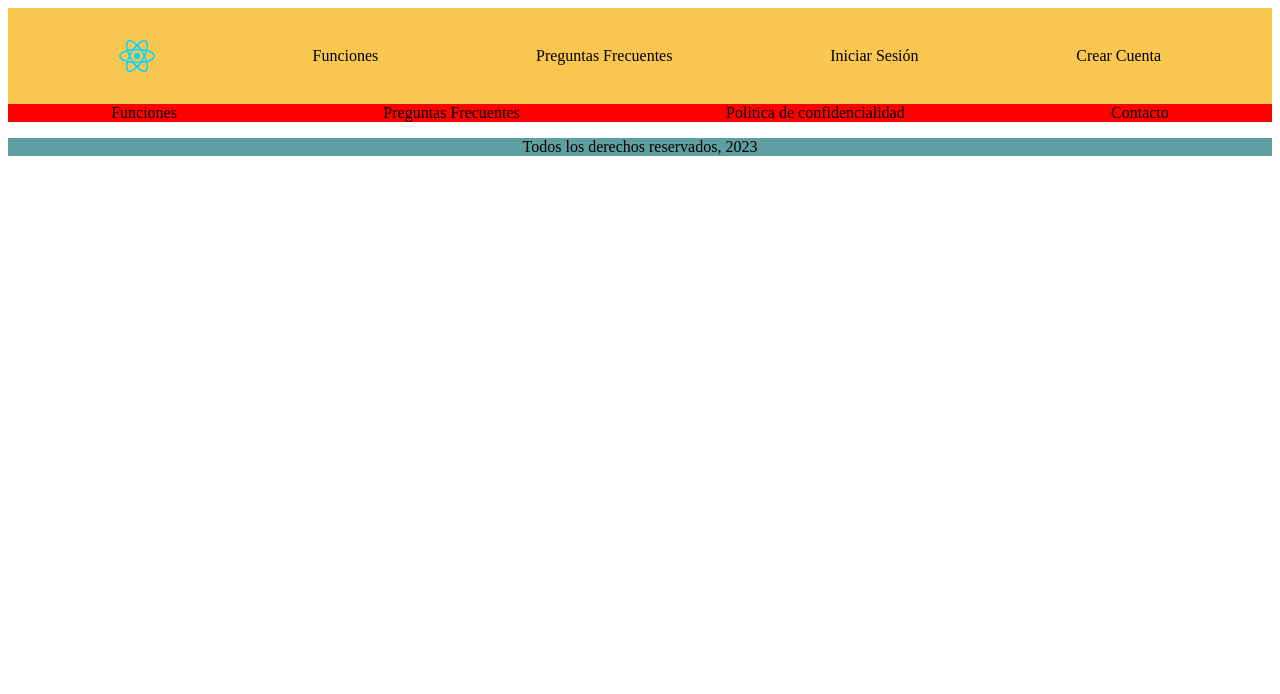
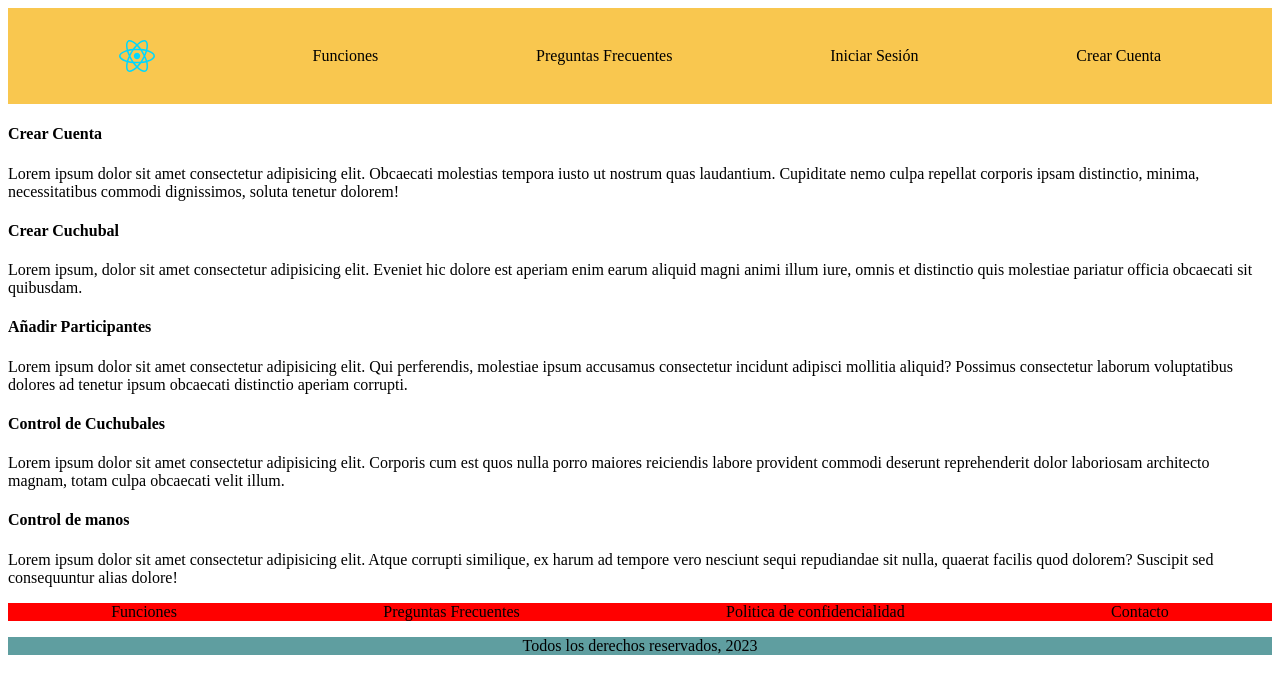
Before and after one commit to luisfernandob87/cuchubalWeb, a React (Vite) app: page /#/functions in a window 1280 px wide. Shown: the top 694 px of the page. Built offline with nearby package versions, Linux system fonts and the light colour scheme.

Commit message:
add principal pages

```diff
--- a/package.json
+++ b/package.json
@@ -10,8 +10,10 @@
     "preview": "vite preview"
   },
   "dependencies": {
+    "axios": "^1.4.0",
     "react": "^18.2.0",
     "react-dom": "^18.2.0",
+    "react-hook-form": "^7.45.4",
     "react-router-dom": "^6.14.2"
   },
   "devDependencies": {
--- a/src/components/CrearCuenta.jsx
+++ b/src/components/CrearCuenta.jsx
@@ -1,12 +1,11 @@
 import React from "react";
-import MenuInicio from "./inicio/MenuInicio";
 import Footer from "./inicio/Footer";
+import Principal from "./crearCuenta/Principal";
 
 function CrearCuenta() {
   return (
     <>
-      <MenuInicio />
-
+      <Principal />
       <Footer />
     </>
   );
--- a/src/components/Funciones.jsx
+++ b/src/components/Funciones.jsx
@@ -1,11 +1,13 @@
 import React from "react";
 import MenuInicio from "./inicio/MenuInicio";
 import Footer from "./inicio/Footer";
+import Principal from "./funciones/Principal";
 
 function Funciones() {
   return (
     <>
       <MenuInicio />
+      <Principal />
       <Footer />
     </>
   );
--- a/src/components/Login.jsx
+++ b/src/components/Login.jsx
@@ -1,12 +1,11 @@
 import React from "react";
 import Footer from "./inicio/Footer";
-import MenuInicio from "./inicio/MenuInicio";
+import Principal from "./login/Principal";
 
 const Login = () => {
   return (
     <>
-      <MenuInicio />
-
+      <Principal />
       <Footer />
     </>
   );
--- /dev/null
+++ b/src/components/crearCuenta/Principal.jsx
@@ -0,0 +1,38 @@
+import React from "react";
+import imagen from "../../assets/react.svg";
+import { useNavigate } from "react-router-dom";
+import axios from "axios";
+import { useForm } from "react-hook-form";
+
+function Principal() {
+  const navigate = useNavigate();
+  const {
+    register,
+    handleSubmit,
+    formState: { errors },
+  } = useForm();
+  const onSubmit = (data) => console.log(data);
+  return (
+    <>
+      <img
+        src={imagen}
+        alt="Imagen"
+        onClick={() => {
+          navigate("/");
+        }}
+      />
+      <h4>Crea y administra tus cuchubales</h4>
+      <form onSubmit={handleSubmit(onSubmit)}>
+        <input type="text" {...register("name", { required: true })} />
+        <input type="email" {...register("username", { required: true })} />
+        <input type="password" {...register("password", { required: true })} />
+        <input type="password" {...register("password2", { required: true })} />
+        {errors.exampleRequired && <span>El campo es requerido</span>}
+
+        <input type="submit" value="Enviar" />
+      </form>
+    </>
+  );
+}
+
+export default Principal;
--- /dev/null
+++ b/src/components/funciones/Principal.jsx
@@ -0,0 +1,44 @@
+import React from "react";
+
+function Principal() {
+  return (
+    <>
+      <h4>Crear Cuenta</h4>
+      <p>
+        Lorem ipsum dolor sit amet consectetur adipisicing elit. Obcaecati
+        molestias tempora iusto ut nostrum quas laudantium. Cupiditate nemo
+        culpa repellat corporis ipsam distinctio, minima, necessitatibus commodi
+        dignissimos, soluta tenetur dolorem!
+      </p>
+      <h4>Crear Cuchubal</h4>
+      <p>
+        Lorem ipsum, dolor sit amet consectetur adipisicing elit. Eveniet hic
+        dolore est aperiam enim earum aliquid magni animi illum iure, omnis et
+        distinctio quis molestiae pariatur officia obcaecati sit quibusdam.
+      </p>
+      <h4>Añadir Participantes</h4>
+      <p>
+        Lorem ipsum dolor sit amet consectetur adipisicing elit. Qui
+        perferendis, molestiae ipsum accusamus consectetur incidunt adipisci
+        mollitia aliquid? Possimus consectetur laborum voluptatibus dolores ad
+        tenetur ipsum obcaecati distinctio aperiam corrupti.
+      </p>
+      <h4>Control de Cuchubales</h4>
+      <p>
+        Lorem ipsum dolor sit amet consectetur adipisicing elit. Corporis cum
+        est quos nulla porro maiores reiciendis labore provident commodi
+        deserunt reprehenderit dolor laboriosam architecto magnam, totam culpa
+        obcaecati velit illum.
+      </p>
+      <h4>Control de manos</h4>
+      <p>
+        Lorem ipsum dolor sit amet consectetur adipisicing elit. Atque corrupti
+        similique, ex harum ad tempore vero nesciunt sequi repudiandae sit
+        nulla, quaerat facilis quod dolorem? Suscipit sed consequuntur alias
+        dolore!
+      </p>
+    </>
+  );
+}
+
+export default Principal;
--- /dev/null
+++ b/src/components/login/Principal.jsx
@@ -0,0 +1,42 @@
+import React from "react";
+import imagen from "../../assets/react.svg";
+import { useNavigate } from "react-router-dom";
+import axios from "axios";
+import { useForm } from "react-hook-form";
+
+function Principal() {
+  const navigate = useNavigate();
+  const {
+    register,
+    handleSubmit,
+    formState: { errors },
+  } = useForm();
+  const onSubmit = (data) => console.log(data);
+  return (
+    <>
+      <img
+        src={imagen}
+        alt="Imagen"
+        onClick={() => {
+          navigate("/");
+        }}
+      />
+      <h4>Crea y administra tus cuchubales</h4>
+      <form onSubmit={handleSubmit(onSubmit)}>
+        <input type="email" {...register("username", { required: true })} />
+        <input
+          type="password"
+          inputMode="current-password"
+          {...register("password", { required: true })}
+        />
+        {errors.exampleRequired && <span>El campo es requerido</span>}
+
+        <input type="submit" value="Iniciar Sesión" />
+      </form>
+      <a href="#">Crear Cuenta</a>
+      <a href="#">Reiniciar Contraseña</a>
+    </>
+  );
+}
+
+export default Principal;
```
Also changed, not shown: 1 other file (tests, documents, lock files or other folders).
